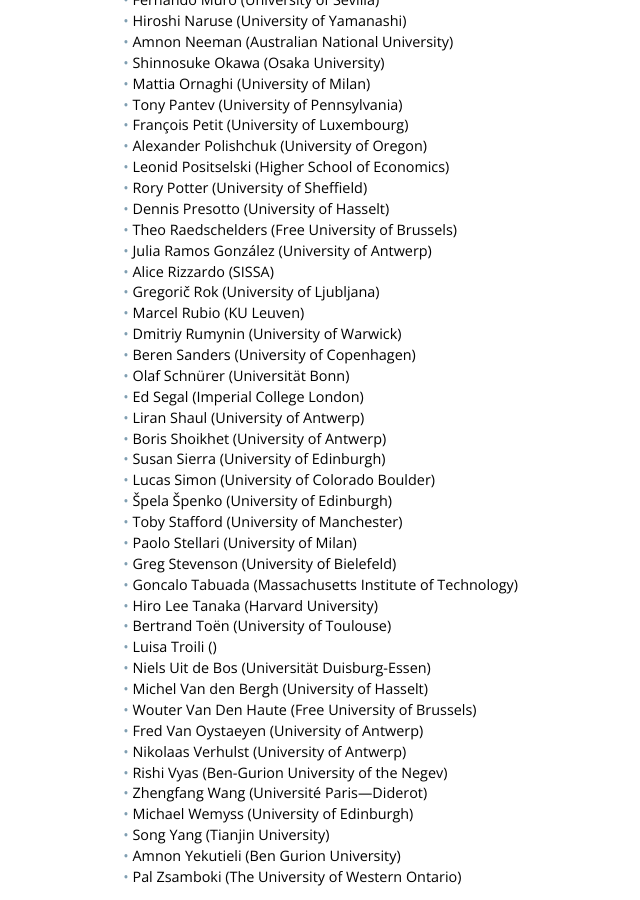
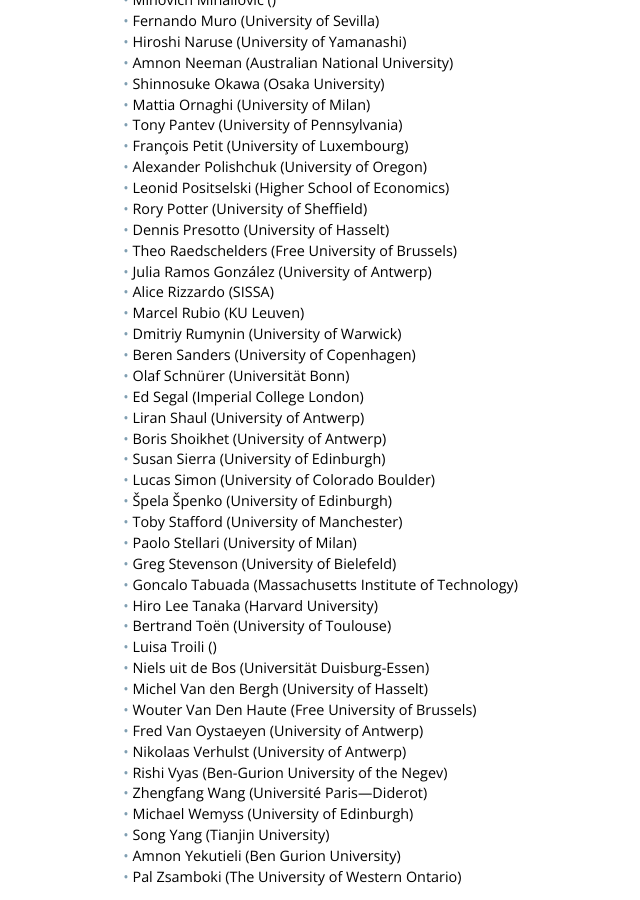
Before and after one commit to ncag-info/antwerp-2016, a Jekyll site: the page built from participants.html, in a window 1280 px wide and 900 px high, scrolled down 1293 px. Shown: the whole window, without its empty margins (121-761 px from the left). Built offline with Jekyll 4.4.1, drawn with Linux system fonts in a browser that asks for light colours; nearby versions of some CDN libraries; library files that are not in the unit come from our copies; some of the changed text lies outside the part shown.

Commit message:
Fixed name

```diff
--- a/_data/participants.yml
+++ b/_data/participants.yml
@@ -25,6 +25,7 @@
 - Yaël Frégier (University of Artois)
 - Elizabeth Gasparim (Universidad Católica del Norte, Chile)
 - Francesco Genovese (University of Pavia)
+- Rok Gregorič (University of Ljubljana)
 - Marton Hablicsek (University of Pennsylvania)
 - Rune Haugseng (University of Copenhagen)
 - Jens Hemelaer (University of Antwerp)
@@ -64,7 +65,6 @@
 - Theo Raedschelders (Free University of Brussels)
 - Julia Ramos González (University of Antwerp)
 - Alice Rizzardo (SISSA)
-- Gregorič Rok (University of Ljubljana)
 - Marcel Rubio (KU Leuven)
 - Dmitriy Rumynin (University of Warwick)
 - Beren Sanders (University of Copenhagen)
@@ -82,7 +82,7 @@
 - Hiro Lee Tanaka (Harvard University)
 - Bertrand Toën (University of Toulouse)
 - Luisa Troili ()
-- Niels Uit de Bos (Universität Duisburg-Essen)
+- Niels uit de Bos (Universität Duisburg-Essen)
 - Michel Van den Bergh (University of Hasselt)
 - Wouter Van Den Haute (Free University of Brussels)
 - Fred Van Oystaeyen (University of Antwerp)
```
Also changed, not shown: _data/talks.yml (+6 -6 lines).
